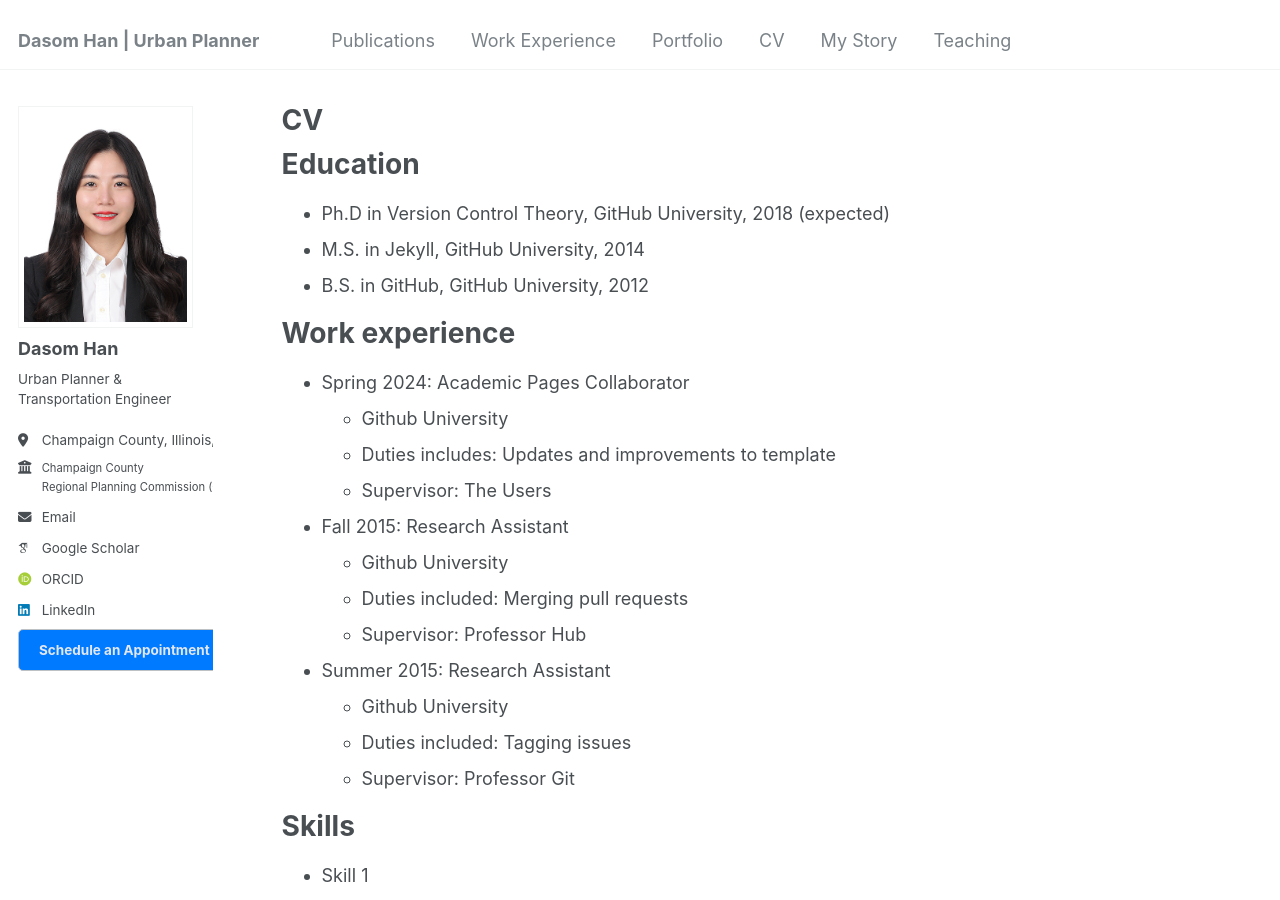
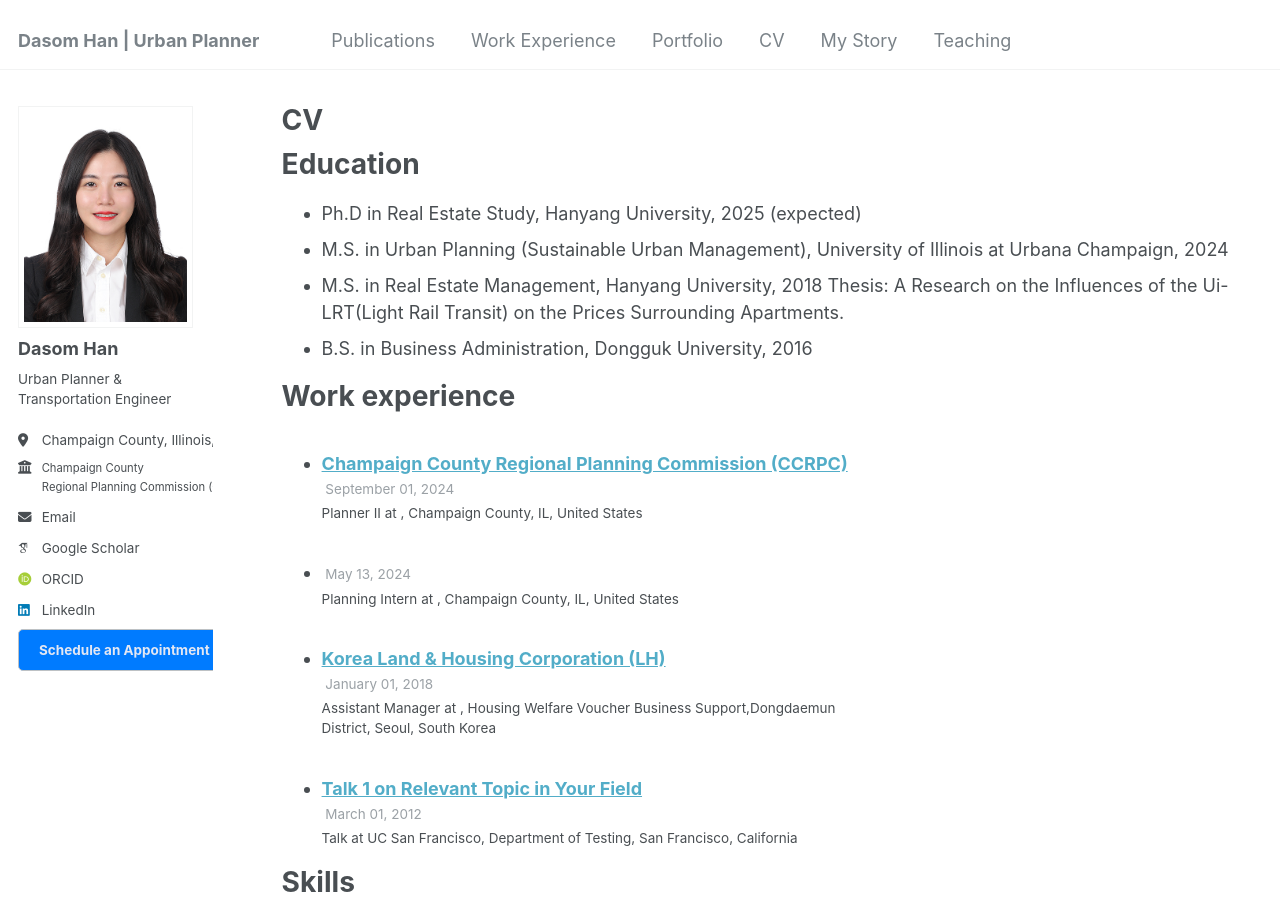
Before and after one commit to dasomh/dasomh.github.io, a Jekyll site: the page built from _pages/cv.md, in a window 1280 px wide and 900 px high. Built offline with Jekyll 4.4.1, drawn with Linux system fonts in a browser that asks for light colours; some web fonts are replaced.

Commit message:
Update cv.md

```diff
--- a/_pages/cv.md
+++ b/_pages/cv.md
@@ -11,26 +11,17 @@ redirect_from:
 
 Education
 ======
-* Ph.D in Version Control Theory, GitHub University, 2018 (expected)
-* M.S. in Jekyll, GitHub University, 2014
-* B.S. in GitHub, GitHub University, 2012
+* Ph.D in Real Estate Study, Hanyang University, 2025 (expected)
+* M.S. in Urban Planning (Sustainable Urban Management), University of Illinois at Urbana Champaign, 2024
+* M.S. in Real Estate Management, Hanyang University, 2018
+  Thesis: A Research on the Influences of the Ui-LRT(Light Rail Transit) on the Prices Surrounding Apartments.
+* B.S. in Business Administration, Dongguk University, 2016
 
 Work experience
 ======
-* Spring 2024: Academic Pages Collaborator
-  * Github University
-  * Duties includes: Updates and improvements to template
-  * Supervisor: The Users
-
-* Fall 2015: Research Assistant
-  * Github University
-  * Duties included: Merging pull requests
-  * Supervisor: Professor Hub
-
-* Summer 2015: Research Assistant
-  * Github University
-  * Duties included: Tagging issues
-  * Supervisor: Professor Git
+  <ul>{% for post in site.talks reversed %}
+    {% include archive-single-talk-cv.html  %}
+  {% endfor %}</ul>
 
 Skills
 ======
```
